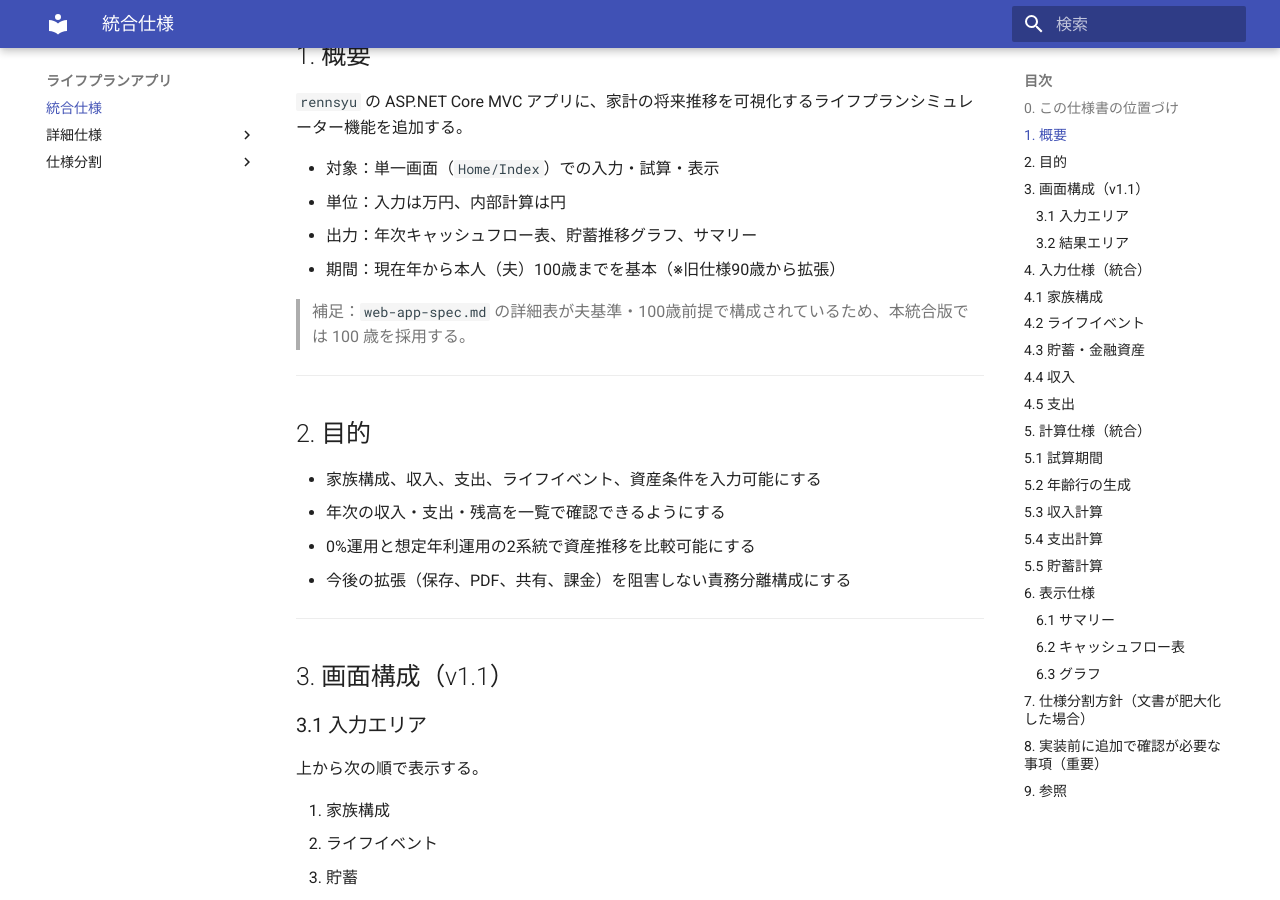
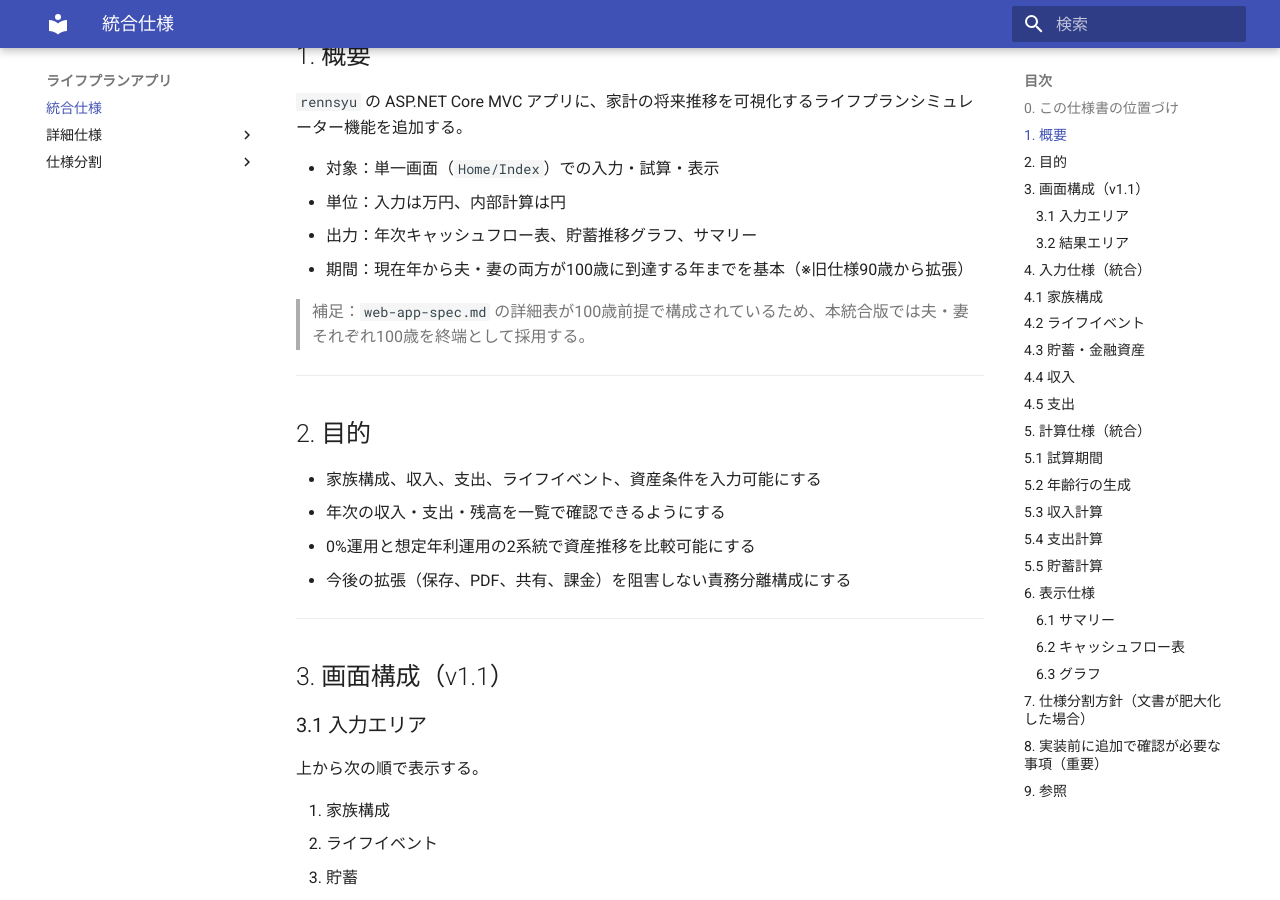
Before and after one commit to Kinagaki-525/LifePlan, an MkDocs documentation site: the page built from docs/index.md, in a window 1280 px wide and 900 px high, scrolled down 401 px. Built offline with MkDocs 1.6.1 and Material for MkDocs 9.7.7, drawn with Linux system fonts in a browser that asks for light colours; some of the changed text lies outside the part shown.

Commit message:
終端の仕様を修正

```diff
--- a/docs/index.md
+++ b/docs/index.md
@@ -18,9 +18,9 @@
 - 対象：単一画面（`Home/Index`）での入力・試算・表示
 - 単位：入力は万円、内部計算は円
 - 出力：年次キャッシュフロー表、貯蓄推移グラフ、サマリー
-- 期間：現在年から本人（夫）100歳までを基本（※旧仕様90歳から拡張）
+- 期間：現在年から夫・妻の両方が100歳に到達する年までを基本（※旧仕様90歳から拡張）
 
-> 補足：`web-app-spec.md` の詳細表が夫基準・100歳前提で構成されているため、本統合版では 100 歳を採用する。
+> 補足：`web-app-spec.md` の詳細表が100歳前提で構成されているため、本統合版では夫・妻それぞれ100歳を終端として採用する。
 
 ---
 
@@ -107,12 +107,14 @@
 ## 5.1 試算期間
 
 - 開始：実行時の現在年
-- 終了：夫100歳年
+- 終了：夫・妻の両方が100歳に到達する年
 - 単位：年次（内部で月次按分を利用）
 
 ## 5.2 年齢行の生成
 
 - 夫・妻：初年度入力値を基準に毎年+1
+  - 夫・妻それぞれ100歳を終端とし、100歳に到達した翌年以降は空白として扱う
+  - 表全体は夫・妻の両方が100歳に到達する年まで生成する
 - 子ども：初年度入力値を基準に毎年+1
   - 初年度が空なら当該子ども行は非表示
   - 負数年齢は表表示時に非表示（内部判定には使用可）
```
Also changed, not shown: other parts of docs/index.md (+9 -12 lines), docs/specs/open-issues.md (+0 -1 lines), docs/web-app-spec.md (+3 -3 lines).
